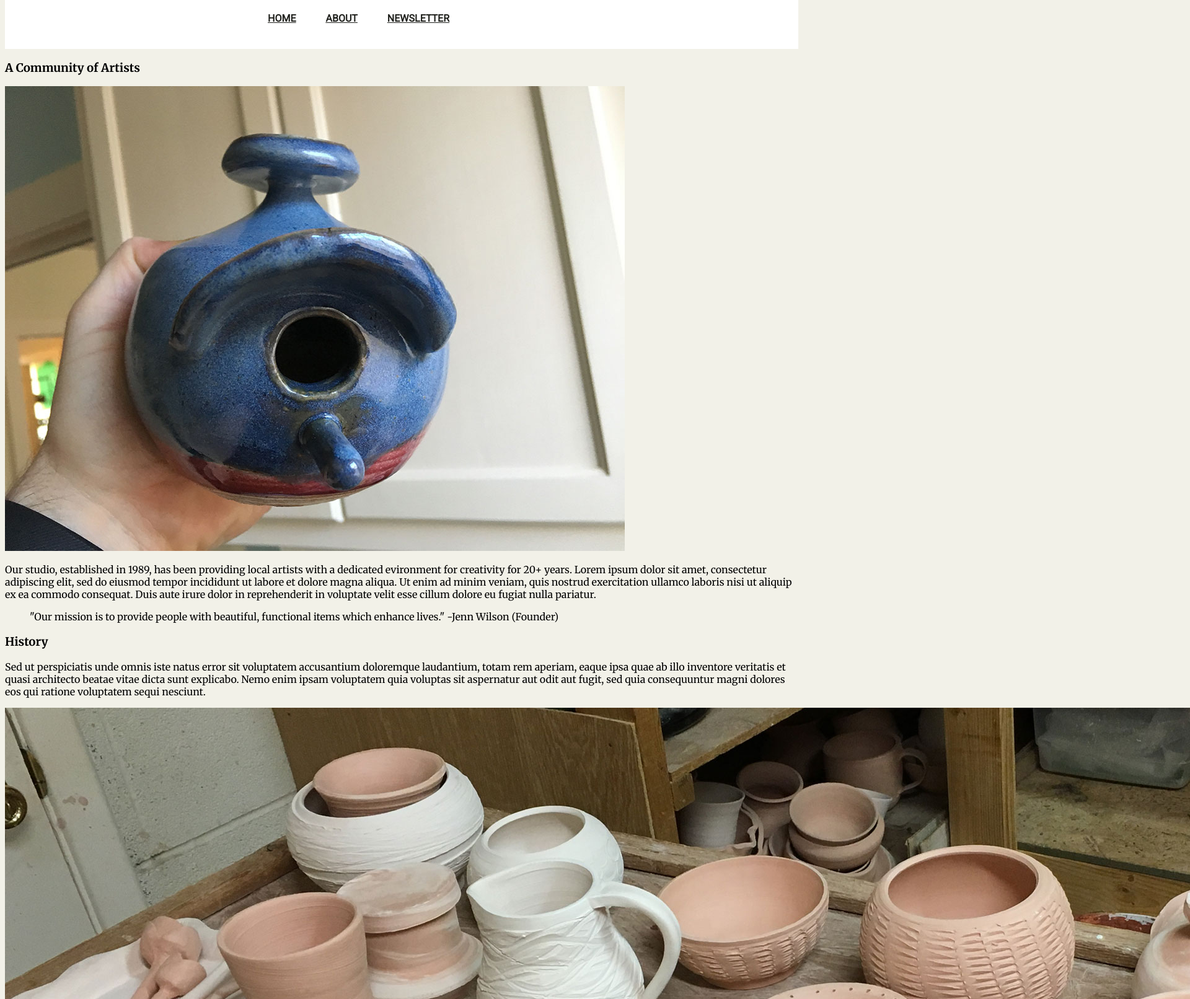
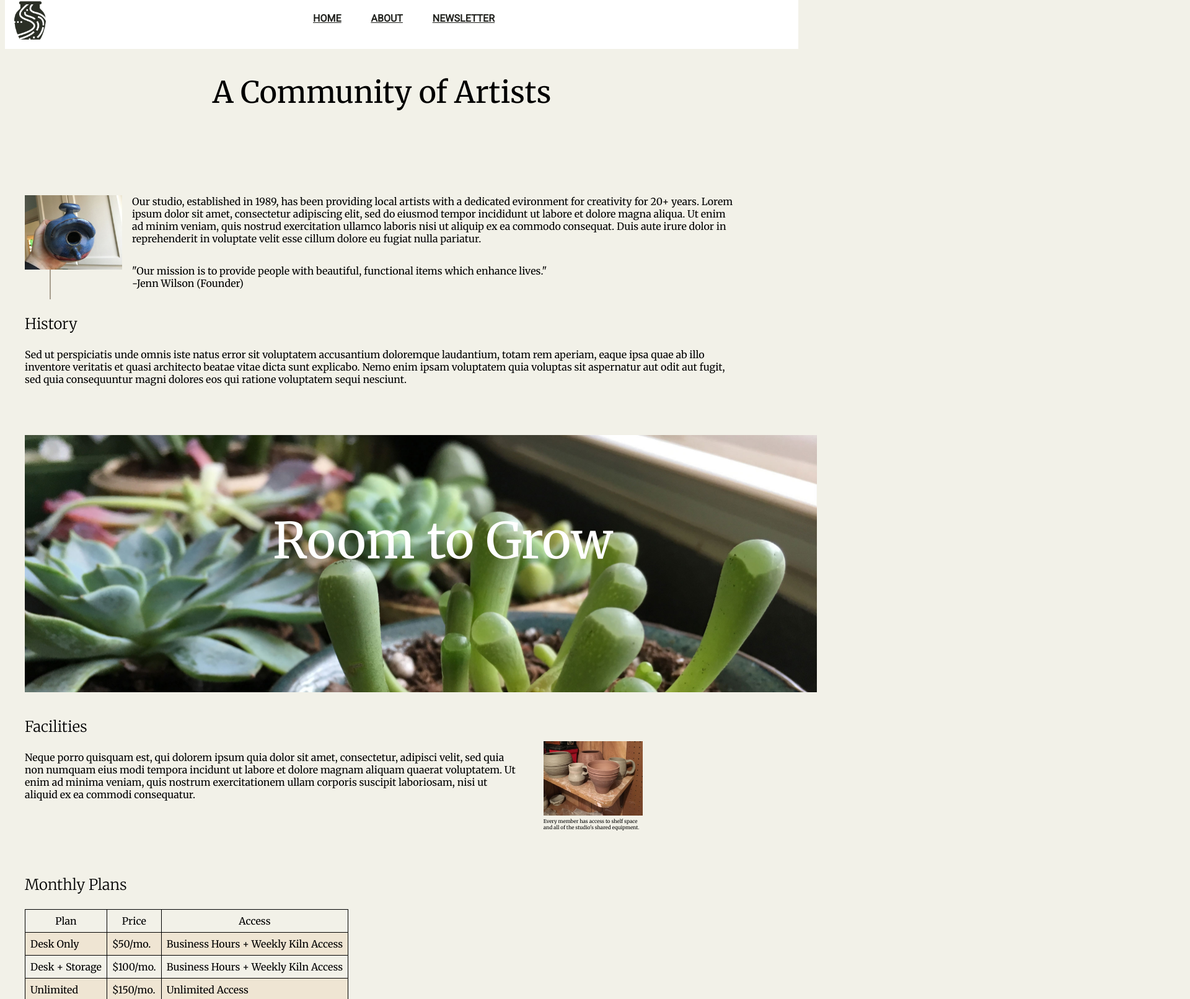
Before and after one commit to dean9090/week-one-project, a plain HTML site: page about.html in a window 1280 px wide. Shown: the part 28-1640 px from the top of the page at 62% size, 1920 px wide, since content can reach past the window. Drawn offline with Linux system fonts and the light colour scheme.

Commit message:
Nearly done with all three

```diff
--- a/about.html
+++ b/about.html
@@ -9,6 +9,7 @@
   <body>
 
     <nav class="nav-bar">
+      <img src="images/bent-creek-logo.png" alt="Logo">
       <ul>
         <li><a href="index.html" class="nav-bar">Home</a></li>
         <li><a href="about.html" class="nav-bar">About</a></li>
@@ -18,11 +19,13 @@
 
     <article class="content">
 
+      <h1>A Community of Artists</h1>
+
       <article class="first">
-        <h1>A Community of Artists</h1>
-        <img id="bird-house" src="images/birdhouse.jpg" alt="Picture of a bird house">
+
+        <img id="bird-house" src="images/birdhouse.jpg" width="157" height="120" alt="Picture of a bird house">
         <p>Our studio, established in 1989, has been providing local artists with a dedicated evironment for creativity for 20+ years. Lorem ipsum dolor sit amet, consectetur adipiscing elit, sed do eiusmod tempor incididunt ut labore et dolore magna aliqua. Ut enim ad minim veniam, quis nostrud exercitation ullamco laboris nisi ut aliquip ex ea commodo consequat. Duis aute irure dolor in reprehenderit in voluptate velit esse cillum dolore eu fugiat nulla pariatur.</p>
-        <blockquote> "Our mission is to provide people with beautiful, functional items which enhance lives."
+        <blockquote> "Our mission is to provide people with beautiful, functional items which enhance lives."<br>
                       -Jenn Wilson (Founder)
         </blockquote>
 
@@ -34,22 +37,29 @@
           <p>Sed ut perspiciatis unde omnis iste natus error sit voluptatem accusantium doloremque laudantium, totam rem aperiam, eaque ipsa quae ab illo inventore veritatis et quasi architecto beatae vitae dicta sunt explicabo. Nemo enim ipsam voluptatem quia voluptas sit aspernatur aut odit aut fugit, sed quia consequuntur magni dolores eos qui ratione voluptatem sequi nesciunt.</p>
         </article>
 
-        <article class="Grow">
-          <img src="images/background-2.jpg" alt="Plant">
+        <article class="grow">
+
+          <p>Room to Grow</p>
         </article>
 
 
         <article class="facilities">
-          <h3 class="h3-titles">Facilities</h3>
-          <p>Neque porro quisquam est, qui dolorem ipsum quia dolor sit amet, consectetur, adipisci velit, sed quia non numquam eius modi tempora incidunt ut labore et dolore magnam aliquam quaerat voluptatem. Ut enim ad minima veniam, quis nostrum exercitationem ullam corporis suscipit laboriosam, nisi ut aliquid ex ea commodi consequatur.</p>
-          <img src="images/background-1.jpg" alt="Pots">
-          <p>Every member has access to shelf space and all of the studio's shared equipment.</p>
+
+            <h3 class="h3-titles">Facilities</h3>
+            <figure>
+              <img src="images/background-1.jpg" width="160" height="120" alt="Pots">
+              <figcaption>Every member has access to shelf space and all of the studio's shared equipment.</figcaption>
+            </figure>
+            <p>Neque porro quisquam est, qui dolorem ipsum quia dolor sit amet, consectetur, adipisci velit, sed quia non numquam eius modi tempora incidunt ut labore et dolore magnam aliquam quaerat voluptatem. Ut enim ad minima veniam, quis nostrum exercitationem ullam corporis suscipit laboriosam, nisi ut aliquid ex ea commodi consequatur.</p>
+
+
         </article>
 
-        <article class="Graph">
+
+        <article class="graph">
           <h3>Monthly Plans</h3>
           <table>
-            <tr>
+            <tr class="title">
               <td>Plan</td>
               <td>Price</td>
               <td>Access</td>
--- a/styles.css
+++ b/styles.css
@@ -129,31 +129,158 @@ footer{
 /*****************************/
 /***************PAGE TWO*******************/
 
+.content{
+  width: 90%;
+  padding: 0em 2em;
+}
+
+h1{
+  text-align: center;
+  font-weight: 500;
+  font-size: 3em;
+  padding-bottom: 2em;
+}
+
+h3{
+  font-weight: 300;
+  font-size: 1.5em;
+}
+
+#bird-house{
+  float: left;
+  padding-right: 1em;
+  padding-bottom: 1em;
+}
+
+blockquote{
+  padding: 1em 2em;
+  text-align: justify;
+  border-left: 2px solid rgb(167,158,142);
+}
+
+.history{
+  width: 90%;
+
+}
+
+.grow{
+
+  width:1278px;
+  height: 315px;
+  background-image:url("images/background-3.jpg");
+  background-size: cover;
+  padding-bottom: 100px;
 
 
+}
+.grow>p{
+  padding-left: 400px;
+  padding-top: 120px;
+  font-size: 5em;
+  color: white;
+}
 
+.facilities{
+  width: 90%;
+  padding-bottom: 2em;
+  padding-top: 1em;
+}
+figure{
+  float: right;
+  padding-bottom: 1em;
+  margin-top: -1em;
 
+}
 
+figcaption{
+  width: 160px;
+  font-size: .5em;
+}
 
+/********TABLE************/
 
+.graph{
+  padding-top: 3em;
+}
 
+.graph{
+  padding-bottom: 2em;
+}
 
+table{
+  border-collapse: collapse;
+}
 
+.title{
+  text-align: center;
+}
 
-
-
-
-
-
-
+table tr td{
+  padding: .5em;
+  border: 1px solid black;
+}
+tr:nth-of-type(even){
+  background-color: rgb(239,229,211);
+}
 
 
 
 
 /****************PAGE THREE*********************/
 
+.page-3{
+margin: 0;
+background-image: url("images/background-2.jpg");
+background-size: cover;
+}
 
 
+
+.form>h2{
+  text-align: center;
+  font-size: 2em;
+  padding: inherit;
+  font-weight: 300;
+}
+
+.form>h3{
+  text-align: center;
+  font-weight: 300;
+}
+
+
+.form {
+  background-color: white;
+  width: 50%;
+  margin-left: 20em;
+  margin-top: 5em;
+  padding: 1em;
+
+
+}
+
+input.mess{
+  margin-top: .5em;
+  margin-bottom: 1.5em;
+  padding-bottom: .5em;
+  border-top: none;
+  border-right: none;
+  border-left: none;
+  width: 90%;
+  margin-left: 2em;
+  font-size: 1em;
+}
+
+
+
+#button{
+  background-color: rgb(132,116,94);
+  margin-left: 30em;
+  padding: 2em 4em;
+  color: white;
+  margin-bottom: 1.5em;
+  border: none;
+}
 
 
 
```
Also changed, not shown: newsletter.html (+13 -9 lines).
